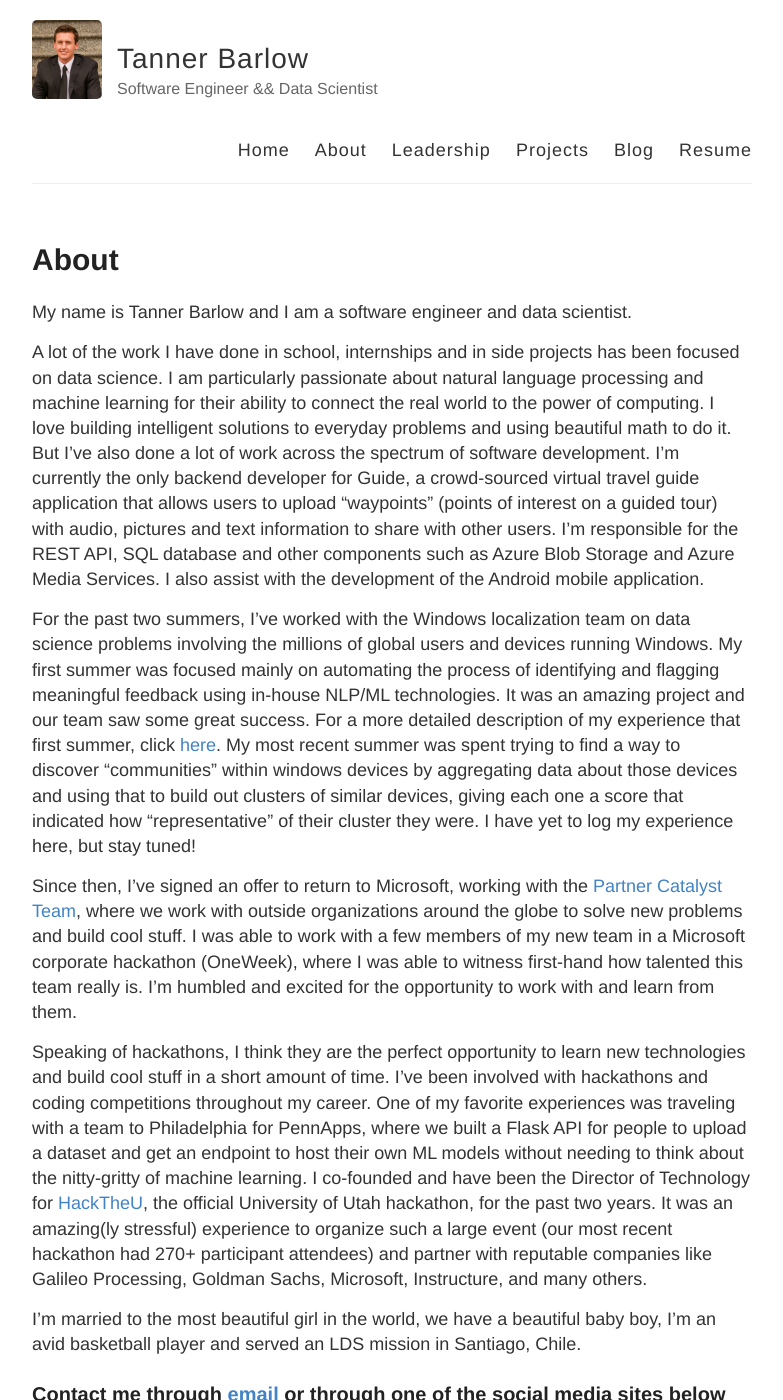
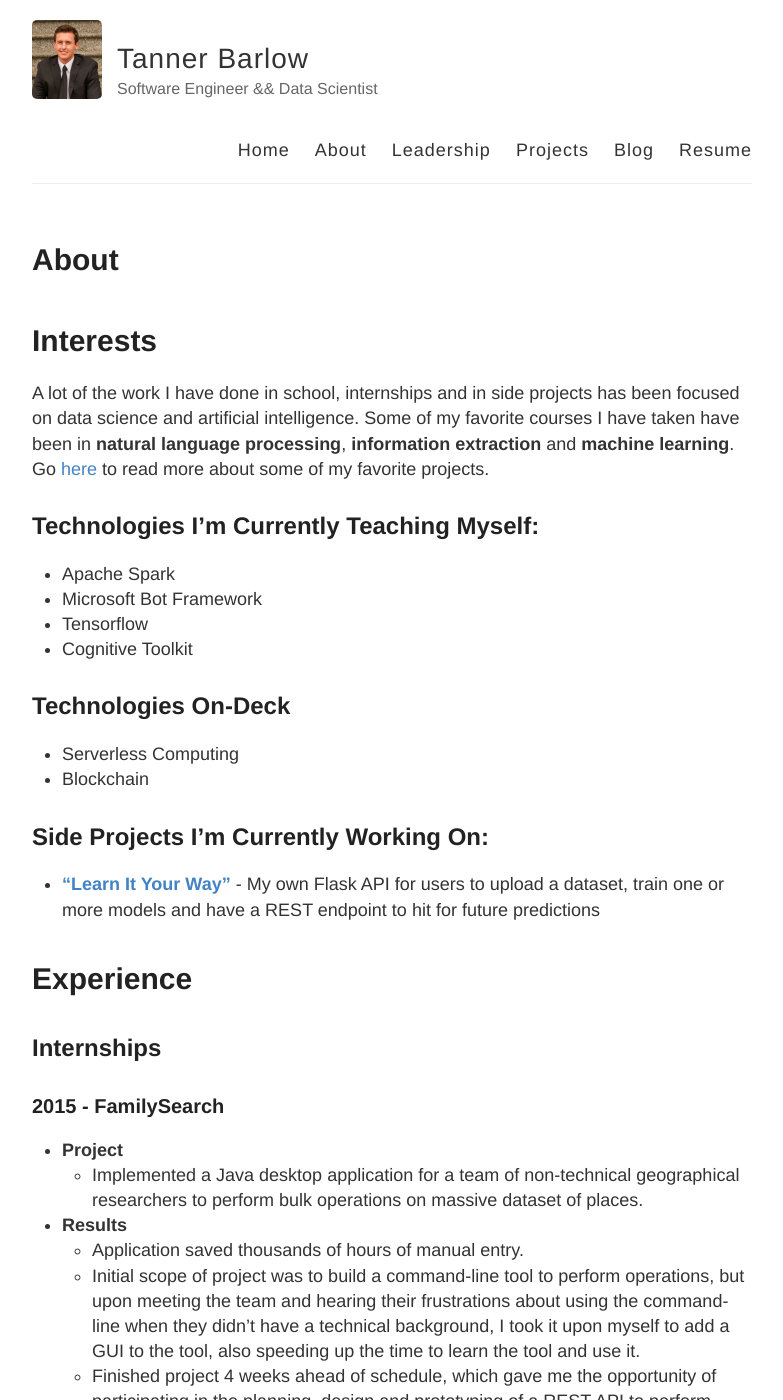
Before and after one commit to tbarlow12/tbarlow12.github.io, a Jekyll site: the page built from about.md, in a window 1280 px wide and 1400 px high. Shown: the whole window, without its empty margins (248-1031 px from the left). Built offline with Jekyll 4.4.1, drawn with Linux system fonts in a browser that asks for light colours; some of the changed text lies outside the part shown.

Commit message:
updated About Me page

```diff
--- a/about.md
+++ b/about.md
@@ -4,9 +4,72 @@ title: About
 permalink: /about/
 ---
 
-My name is Tanner Barlow and I am a software engineer and data scientist.
+# Interests
+A lot of the work I have done in school, internships and in side projects has been focused on data science and artificial intelligence. Some of my favorite courses I have taken have been in **natural language processing**, **information extraction** and **machine learning**. Go [here]() to read more about some of my favorite projects.
 
-A lot of the work I have done in school, internships and in side projects has been focused on data science. I am particularly passionate about natural language processing and machine learning for their ability to connect the real world to the power of computing. I love building intelligent solutions to everyday problems and using beautiful math to do it. But I've also done a lot of work across the spectrum of software development. I'm currently the only backend developer for Guide, a crowd-sourced virtual travel guide application that allows users to upload "waypoints" (points of interest on a guided tour) with audio, pictures and text information to share with other users. I'm responsible for the REST API, SQL database and other components such as Azure Blob Storage and Azure Media Services. I also assist with the development of the Android mobile application.
+## Technologies I'm Currently Teaching Myself:
+- Apache Spark
+- Microsoft Bot Framework
+- Tensorflow
+- Cognitive Toolkit
+
+## Technologies On-Deck
+- Serverless Computing
+- Blockchain
+
+## Side Projects I'm Currently Working On:
+- [**"Learn It Your Way"**]() - My own Flask API for users to upload a dataset, train one or more models and have a REST endpoint to hit for future predictions
+
+
+
+
+
+# Experience
+
+## Internships
+
+### 2015 - **FamilySearch**
+- **Project**
+    - Implemented a Java desktop application for a team of non-technical geographical researchers to perform bulk operations on massive dataset of places.
+- **Results**
+    - Application saved thousands of hours of manual entry.
+    - Initial scope of project was to build a command-line tool to perform operations, but upon meeting the team and hearing their frustrations about using the command-line when they didn't have a technical background, I took it upon myself to add a GUI to the tool, also speeding up the time to learn the tool and use it.
+    - Finished project 4 weeks ahead of schedule, which gave me the opportunity of participating in the planning, design and prototyping of a REST API to perform similar operations.
+
+### 2016 - **Microsoft (WDG)**
+- **Project**
+    - Automated process of identifying meaningful customer feedback for international Windows users and passing it along to appropriate team.
+- **Results**
+    - Saved team time and money by eliminating need for manual scanning of customer feedbacks
+    - Worked alongside internal data science team and beta-tested the newest features of an internal NLP engine, discovering bugs and areas for improvement.
+    - Finished project early, which allowed me to start laying the groundwork for automatically grouping semantically similar feedbacks and combining them under the same bug.
+
+### 2017 - **Microsoft (WDG)**
+- **Project**
+    - Identify "communities" of Windows devices and provide means to amplify voice of devices representing large communities
+- **Results**
+    - Built automated data pipeline for Windows telemetry that was meaningful to the Localization team
+    - Implemented clustering workflow to group similar devices within a language population
+    - Created metric that determined how many devices each device represented based on the centrality of that device within their respective cluster, *allowing team to predict approximate impact the feedback from those devices could have*.
+
+## Full-Time
+### Jan. 2018 - present - **Microsoft (CSE)**
+- Currently working for the Commercial Software Engineering (CSE) team at Microsoft
+- We develop new technologies with partners to solve their biggest technical challenges
+- Stay tuned for upcoming adventures!
+
+
+
+# Personal
+I'm married to the most beautiful girl in the world and we have an awesome baby boy.
+
+I've loved basketball since I could walk (I grew up with a dad and grandpa that coached for 30+ years each), and John Wooden is one of my all-time heroes. For some of my favorite "Wooden-isms", visit [this blog post]().
+
+Cheeseburgers are my Kryptonite and I can't get enough of super-hero movies, but my absolute favorite things in the world are dance parties with my wife and making my son laugh 'till he squeels.
+<!--
+I'm an avid basketball player and served an LDS mission in Santiago, Chile.
+
+But I've also done a lot of work across the spectrum of software development. I'm currently the only backend developer for Guide, a crowd-sourced virtual travel guide application that allows users to upload "waypoints" (points of interest on a guided tour) with audio, pictures and text information to share with other users. I'm responsible for the REST API, SQL database and other components such as Azure Blob Storage and Azure Media Services. I also assist with the development of the Android mobile application.
 
 For the past two summers, I've worked with the Windows localization team on data science problems involving the millions of global users and devices running Windows. My first summer was focused mainly on automating the process of identifying and flagging meaningful feedback using in-house NLP/ML technologies. It was an amazing project and our team saw some great success. For a more detailed description of my experience that first summer, click [here](Microsoft-Summer1/). My most recent summer was spent trying to find a way to discover "communities" within windows devices by aggregating data about those devices and using that to build out clusters of similar devices, giving each one a score that indicated how "representative" of their cluster they were. I have yet to log my experience here, but stay tuned!
 
@@ -14,6 +77,7 @@ Since then, I've signed an offer to return to Microsoft, working with the [Partn
 
 Speaking of hackathons, I think they are the perfect opportunity to learn new technologies and build cool stuff in a short amount of time. I've been involved with hackathons and coding competitions throughout my career. One of my favorite experiences was traveling with a team to Philadelphia for PennApps, where we built a Flask API for people to upload a dataset and get an endpoint to host their own ML models without needing to think about the nitty-gritty of machine learning. I co-founded and have been the Director of Technology for [HackTheU](http://hacktheu.com/), the official University of Utah hackathon, for the past two years. It was an amazing(ly stressful) experience to organize such a large event (our most recent hackathon had 270+ participant attendees) and partner with reputable companies like Galileo Processing, Goldman Sachs, Microsoft, Instructure, and many others.
 
-I'm married to the most beautiful girl in the world, we have a beautiful baby boy, I'm an avid basketball player and served an LDS mission in Santiago, Chile.
+
 
 ### Contact me through [email](mailto:tanner.barlow12@gmail.com) or through one of the social media sites below
+-->
```
